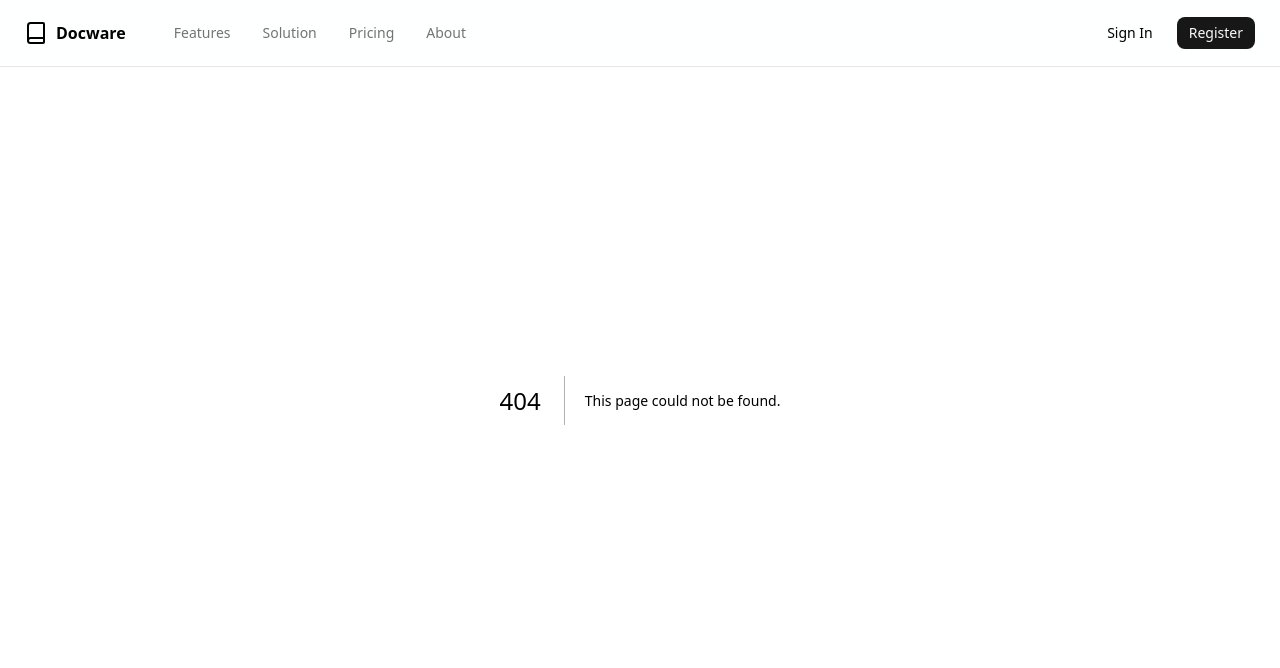
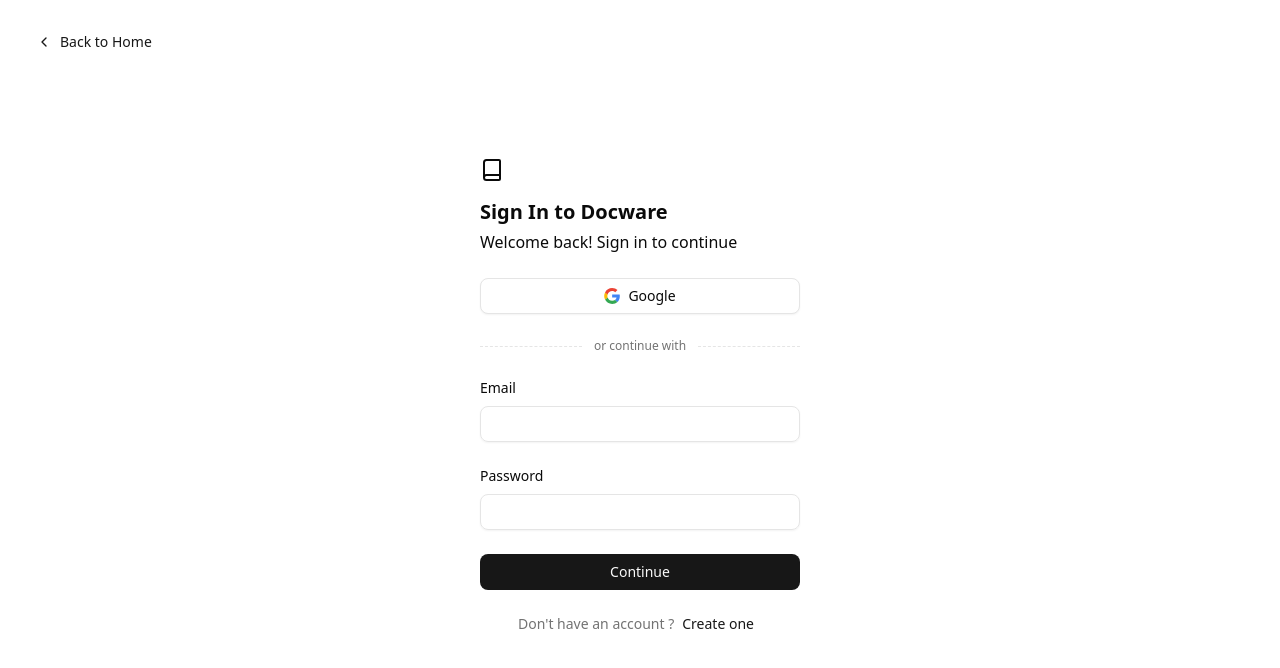
Before and after one commit to 0xlebogang/docware, a React app in the folder apps/web/: page /sign-in in a window 1280 px wide. Before the commit this address had no page. Built offline with nearby package versions, Linux system fonts and the light colour scheme; no server answers.

Commit message:
feat(web): add sign in page

```diff
--- a/apps/web/package.json
+++ b/apps/web/package.json
@@ -11,6 +11,7 @@
 		"@repo/components": "workspace:*",
 		"@repo/ui": "workspace:*",
 		"next": "16.0.8",
+		"next-themes": "^0.4.6",
 		"react": "19.2.1",
 		"react-dom": "19.2.1"
 	},
--- /dev/null
+++ b/apps/web/src/app/(auth)/layout.tsx
@@ -0,0 +1,11 @@
+export interface AuthLayoutProps {
+	children: React.ReactNode;
+}
+
+export default function AuthLayout({ children }: AuthLayoutProps) {
+	return (
+		<section className="flex min-h-screen bg-background px-4 dark:bg-transparent">
+			{children}
+		</section>
+	);
+}
--- /dev/null
+++ b/apps/web/src/app/(auth)/sign-in/page.tsx
@@ -0,0 +1,67 @@
+import { LogoIcon } from "@repo/components/components/logo";
+import GoogleButton from "@repo/components/google-button";
+import { Button } from "@repo/ui/components/button";
+import { Input } from "@repo/ui/components/input";
+import { Label } from "@repo/ui/components/label";
+import { ChevronLeft } from "lucide-react";
+import Link from "next/link";
+
+export default function SignIn() {
+	return (
+		<form action="" className="max-w-92 m-auto h-fit w-full">
+			<div className="p-6 h-[calc(100vh-66px)] flex flex-col justify-center">
+				<div>
+					<Link href="/" aria-label="go home">
+						<LogoIcon />
+					</Link>
+					<h1 className="mb-1 mt-4 text-xl font-semibold">
+						Sign In to Docware
+					</h1>
+					<p>Welcome back! Sign in to continue</p>
+				</div>
+
+				<div className="mt-6">
+					<GoogleButton />
+				</div>
+
+				<div className="my-6 grid grid-cols-[1fr_auto_1fr] items-center gap-3">
+					<hr className="border-dashed" />
+					<span className="text-muted-foreground text-xs">
+						or continue with
+					</span>
+					<hr className="border-dashed" />
+				</div>
+
+				<div className="space-y-6">
+					<div className="space-y-2">
+						<Label htmlFor="email" className="block text-sm">
+							Email
+						</Label>
+						<Input type="email" required name="email" id="email" />
+					</div>
+					<div className="space-y-2">
+						<Label htmlFor="password" className="block text-sm">
+							Password
+						</Label>
+						<Input type="password" required name="password" id="password" />
+					</div>
+
+					<Button className="w-full">Continue</Button>
+				</div>
+
+				<p className="text-muted-foreground text-center text-sm mt-4">
+					Don't have an account ?
+					<Button asChild variant="link" className="px-2">
+						<Link href="#">Create one</Link>
+					</Button>
+				</p>
+				<Button asChild variant="link" className="absolute top-6 left-6">
+					<Link href={process.env.NEXT_PUBLIC_SITE_URL || "#link"}>
+						<ChevronLeft />
+						<span>Back to Home</span>
+					</Link>
+				</Button>
+			</div>
+		</form>
+	);
+}
--- a/apps/web/src/app/layout.tsx
+++ b/apps/web/src/app/layout.tsx
@@ -1,5 +1,5 @@
+import Providers from "@/components/providers";
 import "@repo/tailwindcss/main.css";
-import Navbar from "@repo/components/navbar";
 
 export interface RootLayoutProps {
 	children: React.ReactNode;
@@ -8,8 +8,9 @@
 export default function RootLayout({ children }: RootLayoutProps) {
 	return (
 		<html lang="en" suppressHydrationWarning>
-			<Navbar />
-			<body>{children}</body>
+			<Providers>
+				<body>{children}</body>
+			</Providers>
 		</html>
 	);
 }
--- /dev/null
+++ b/apps/web/src/components/providers.tsx
@@ -0,0 +1,14 @@
+import { ThemeProvider } from "next-themes";
+import type React from "react";
+
+export interface ProvidersProps {
+	children: React.ReactNode;
+}
+
+export default function Providers({ children }: ProvidersProps) {
+	return (
+		<ThemeProvider attribute="class" defaultTheme="system" enableSystem>
+			{children}
+		</ThemeProvider>
+	);
+}
--- a/apps/web/tsconfig.json
+++ b/apps/web/tsconfig.json
@@ -2,7 +2,10 @@
 	"extends": "@repo/tsconfig/next",
 	"compilerOptions": {
 		"paths": {
-      "@/*": ["./src/*"]
+			"@/*": ["./src/*"],
+			"@repo/ui/*": ["../../packages/ui/src/*"],
+			"@repo/tailwindcss/*": ["../../packages/tailwindcss/src/*"],
+			"@repo/components/*": ["../../packages/components/src/*"]
 		}
 	},
 	"include": [
--- /dev/null
+++ b/packages/components/src/components/google-button.tsx
@@ -0,0 +1,35 @@
+"use client";
+
+import { Button } from "@repo/ui/components/button";
+
+export default function GoogleButton() {
+	return (
+		<Button type="button" variant="outline" className="w-full">
+			<svg
+				xmlns="http://www.w3.org/2000/svg"
+				width="0.98em"
+				height="1em"
+				viewBox="0 0 256 262"
+			>
+				<title>Google Logo</title>
+				<path
+					fill="#4285f4"
+					d="M255.878 133.451c0-10.734-.871-18.567-2.756-26.69H130.55v48.448h71.947c-1.45 12.04-9.283 30.172-26.69 42.356l-.244 1.622l38.755 30.023l2.685.268c24.659-22.774 38.875-56.282 38.875-96.027"
+				></path>
+				<path
+					fill="#34a853"
+					d="M130.55 261.1c35.248 0 64.839-11.605 86.453-31.622l-41.196-31.913c-11.024 7.688-25.82 13.055-45.257 13.055c-34.523 0-63.824-22.773-74.269-54.25l-1.531.13l-40.298 31.187l-.527 1.465C35.393 231.798 79.49 261.1 130.55 261.1"
+				></path>
+				<path
+					fill="#fbbc05"
+					d="M56.281 156.37c-2.756-8.123-4.351-16.827-4.351-25.82c0-8.994 1.595-17.697 4.206-25.82l-.073-1.73L15.26 71.312l-1.335.635C5.077 89.644 0 109.517 0 130.55s5.077 40.905 13.925 58.602z"
+				></path>
+				<path
+					fill="#eb4335"
+					d="M130.55 50.479c24.514 0 41.05 10.589 50.479 19.438l36.844-35.974C195.245 12.91 165.798 0 130.55 0C79.49 0 35.393 29.301 13.925 71.947l42.211 32.783c10.59-31.477 39.891-54.251 74.414-54.251"
+				></path>
+			</svg>
+			<span>Google</span>
+		</Button>
+	);
+}
--- a/packages/ui/package.json
+++ b/packages/ui/package.json
@@ -12,6 +12,7 @@
 		"lint:fix": "biome format --write"
 	},
 	"dependencies": {
+		"@radix-ui/react-label": "^2.1.8",
 		"@radix-ui/react-slot": "^1.2.4",
 		"@repo/tailwindcss": "workspace:*",
 		"class-variance-authority": "^0.7.1",
--- /dev/null
+++ b/packages/ui/src/components/input.tsx
@@ -0,0 +1,20 @@
+import { cn } from "@repo/ui/lib/utils";
+import * as React from "react";
+
+function Input({ className, type, ...props }: React.ComponentProps<"input">) {
+	return (
+		<input
+			type={type}
+			data-slot="input"
+			className={cn(
+				"file:text-foreground placeholder:text-muted-foreground selection:bg-primary selection:text-primary-foreground dark:bg-input/30 border-input h-9 w-full min-w-0 rounded-md border bg-transparent px-3 py-1 text-base shadow-xs transition-[color,box-shadow] outline-none file:inline-flex file:h-7 file:border-0 file:bg-transparent file:text-sm file:font-medium disabled:pointer-events-none disabled:cursor-not-allowed disabled:opacity-50 md:text-sm",
+				"focus-visible:border-ring focus-visible:ring-ring/50 focus-visible:ring-[3px]",
+				"aria-invalid:ring-destructive/20 dark:aria-invalid:ring-destructive/40 aria-invalid:border-destructive",
+				className,
+			)}
+			{...props}
+		/>
+	);
+}
+
+export { Input };
--- /dev/null
+++ b/packages/ui/src/components/label.tsx
@@ -0,0 +1,21 @@
+import * as LabelPrimitive from "@radix-ui/react-label";
+import { cn } from "@repo/ui/lib/utils";
+import * as React from "react";
+
+function Label({
+	className,
+	...props
+}: React.ComponentProps<typeof LabelPrimitive.Root>) {
+	return (
+		<LabelPrimitive.Root
+			data-slot="label"
+			className={cn(
+				"flex items-center gap-2 text-sm leading-none font-medium select-none group-data-[disabled=true]:pointer-events-none group-data-[disabled=true]:opacity-50 peer-disabled:cursor-not-allowed peer-disabled:opacity-50",
+				className,
+			)}
+			{...props}
+		/>
+	);
+}
+
+export { Label };
```
Also changed, not shown: 1 other file. Lines whose indentation alone changed are shown as unchanged.
